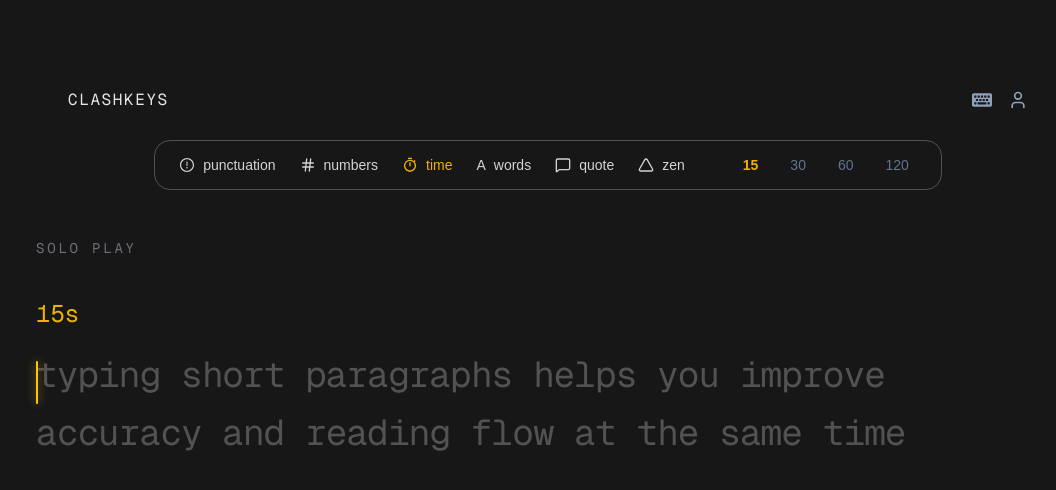
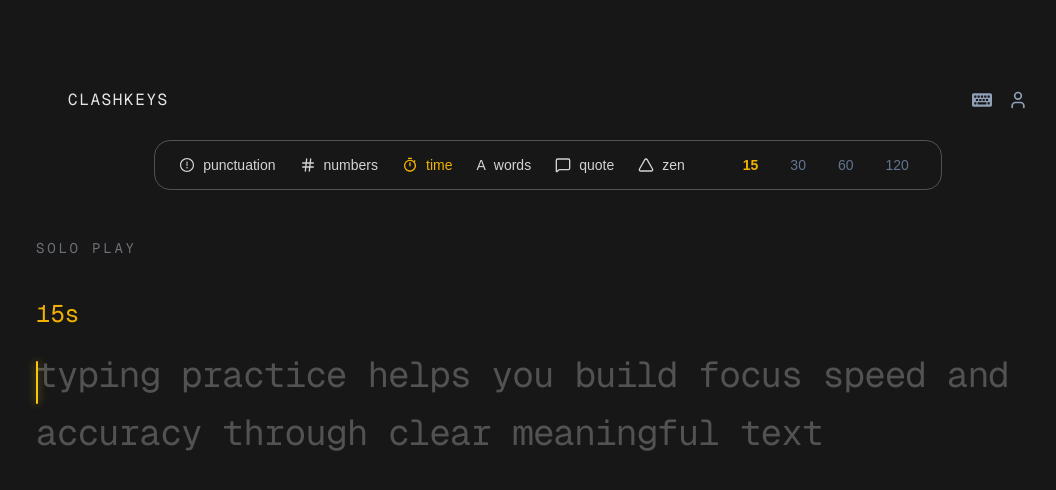
Before and after one commit to Aayush7105/clashkeys, a Next.js app: page /soloplay in a window 1280 px wide. Shown: the top 490 px of the page, without its empty margins (92-1148 px from the left). Built offline with nearby package versions, Linux system fonts and the light colour scheme; no server answers.

Commit message:
random sentence api integerated

```diff
--- a/app/soloplay/page.tsx
+++ b/app/soloplay/page.tsx
@@ -16,39 +16,57 @@ function fetchWithTimeout(url: string, ms = 2000) {
   }).finally(() => clearTimeout(id));
 }
 
-function limitWords(text: string, maxWords: number) {
-  return text.trim().split(/\s+/).slice(0, maxWords).join(" ");
+// keep only letters and spaces
+function cleanText(text: string) {
+  return text
+    .replace(/[^A-Za-z\s]/g, " ")
+    .replace(/\s+/g, " ")
+    .trim();
 }
 
-// same format as your previous code
+// limit words (optional but good for typing)
+function limitWords(text: string, maxWords: number) {
+  return text.split(/\s+/).slice(0, maxWords).join(" ");
+}
+
+// same structure you already use
 async function getSentence(): Promise<string> {
-  const bacon = fetchWithTimeout(
-    "https://baconipsum.com/api/?type=meat-and-filler&sentences=4",
-    2000,
-  ).then(async (r) => {
+  async function fetchWiki() {
+    const r = await fetchWithTimeout(
+      "https://en.wikipedia.org/api/rest_v1/page/random/summary",
+      2000,
+    );
+
     if (!r.ok) throw new Error();
 
-    const data = await r.json();
+    const d = await r.json();
+    const extract = d?.extract;
 
-    // API returns string[]
-    if (!Array.isArray(data) || typeof data[0] !== "string") {
-      throw new Error();
-    }
+    if (typeof extract !== "string") throw new Error();
 
-    const text = data.join(" ").replace(/\s+/g, " ").trim();
+    const cleaned = cleanText(extract);
 
-    // hard limit → max 40 words
-    return limitWords(text, 40);
-  });
+    if (!cleaned) throw new Error();
+
+    const limited = limitWords(cleaned, 40);
+
+    // avoid very tiny results
+    if (limited.split(/\s+/).length < 15) throw new Error();
+
+    return limited;
+  }
 
   try {
-    // keep the same Promise.any pattern
-    return await Promise.any([bacon]);
+    return await fetchWiki();
   } catch {
-    return "Typing short paragraphs helps you improve accuracy and reading flow at the same time.";
+    try {
+      // retry once
+      return await fetchWiki();
+    } catch {
+      return "Typing practice helps you build focus speed and accuracy through clear meaningful text";
+    }
   }
 }
-
 export default async function Page({
   searchParams,
 }: {
--- a/components/soloplay/solotypingarea.tsx
+++ b/components/soloplay/solotypingarea.tsx
@@ -45,33 +45,28 @@ const SoloTypingArea: React.FC<SoloTypingAreaProps> = ({
   useEffect(() => {
     if (startTime === null || endTime !== null) return;
 
+    lastSampleSecondRef.current = -1;
     const id = setInterval(() => {
-      setNow(Date.now());
+      const current = Date.now();
+      setNow(current);
+
+      const elapsedMs = current - startTime;
+      if (elapsedMs >= duration * 1000) {
+        setEndTime(startTime + duration * 1000);
+        return;
+      }
+
+      const elapsedSec = Math.floor(elapsedMs / 1000);
+      if (elapsedSec > lastSampleSecondRef.current) {
+        lastSampleSecondRef.current = elapsedSec;
+        const minutes = elapsedMs / 60000;
+        const currentWpm = minutes > 0 ? correctKeystrokes / 5 / minutes : 0;
+        setWpmHistory((h) => [...h, currentWpm]);
+      }
     }, 100);
 
     return () => clearInterval(id);
-  }, [startTime, endTime]);
-
-  useEffect(() => {
-    if (startTime === null || endTime !== null) return;
-
-    const elapsedMs = now - startTime;
-    if (elapsedMs >= duration * 1000) {
-      setEndTime(startTime + duration * 1000);
-    }
-  }, [now, startTime, endTime, duration]);
-
-  useEffect(() => {
-    if (startTime === null || endTime !== null) return;
-
-    const elapsedSec = Math.floor((now - startTime) / 1000);
-    if (elapsedSec <= lastSampleSecondRef.current) return;
-
-    lastSampleSecondRef.current = elapsedSec;
-    const minutes = (now - startTime) / 60000;
-    const currentWpm = minutes > 0 ? correctKeystrokes / 5 / minutes : 0;
-    setWpmHistory((h) => [...h, currentWpm]);
-  }, [now, startTime, endTime, correctKeystrokes]);
+  }, [startTime, endTime, duration, correctKeystrokes]);
 
   const elapsedMs =
     startTime === null ? 0 : Math.max(0, (endTime ?? now) - startTime);
```
